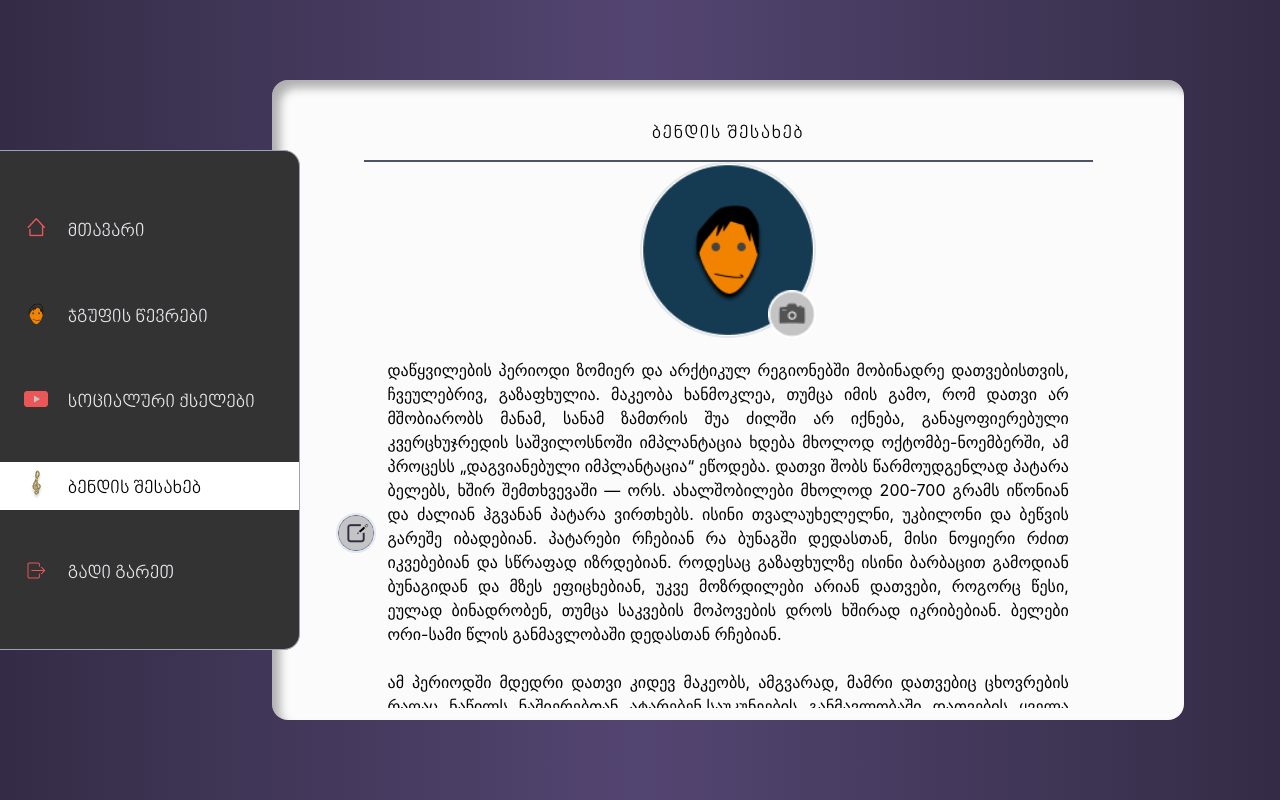
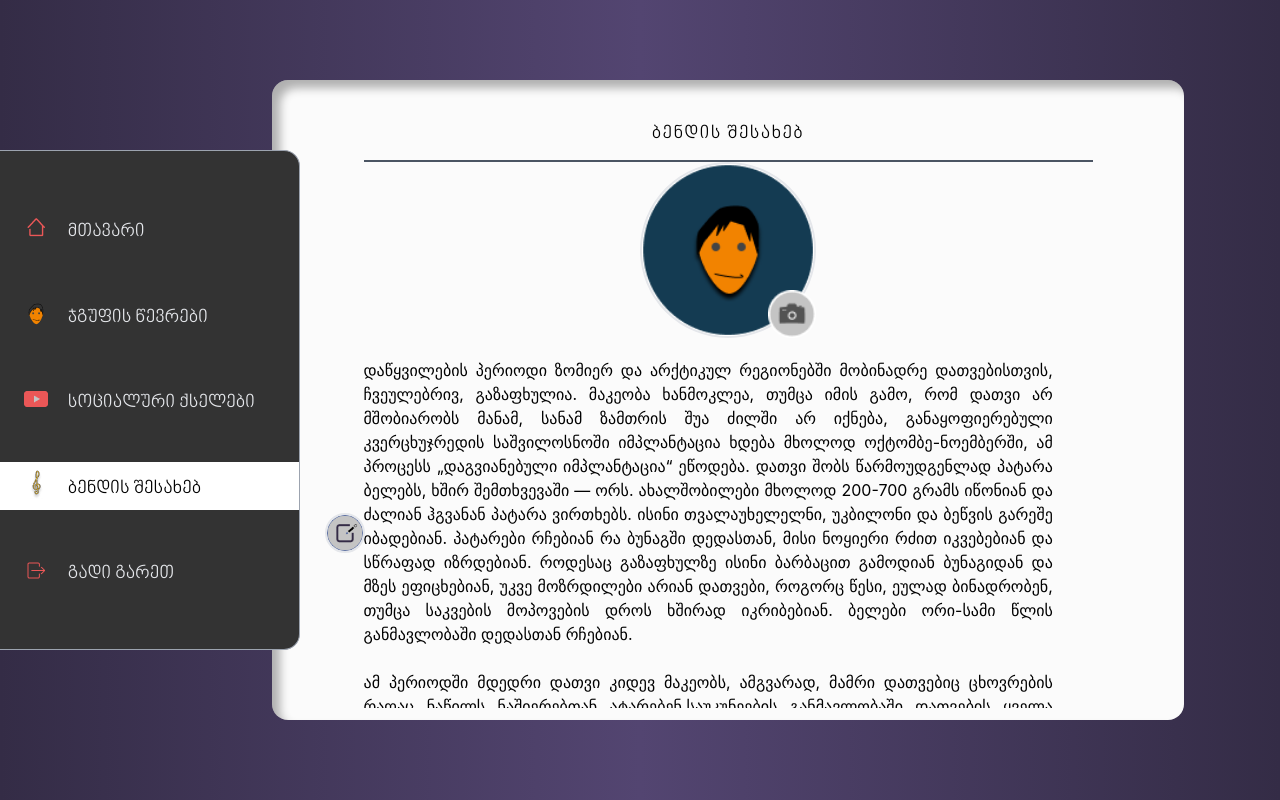
Before and after one commit to ibotchori/folk-soul, a React (Create React App) app: page /band-info in a window 1280 px wide. Built offline with nearby package versions, Linux system fonts and the light colour scheme.

Commit message:
fix: text width on BandInfo page

```diff
--- a/src/pages/BandInfo/BandInfo.tsx
+++ b/src/pages/BandInfo/BandInfo.tsx
@@ -33,11 +33,11 @@ const BandInfo = (props: Props) => {
           {/* Info */}
           <div className='flex items-center w-full justify-center relative pb-14 '>
             <img
-              className='w-10 absolute left-0 ml-16 h-10 cursor-pointer  rounded-full border-2 border-gray-200 '
+              className='w-10 absolute left-0 ml-[3.3rem] h-10 cursor-pointer  rounded-full border-2 border-gray-200 '
               src={EditButtonIcon}
               alt='avatar'
             />
-            <div className='w-[80%] text-justify h-[350px]  overflow-y-scroll px-6  scrollbar-thin  scrollbar-thumb-blue-200 scrollbar-track-gray-600 scrollbar-thumb-rounded-full scrollbar-track-rounded-full'>
+            <div className='w-[80%] text-justify h-[350px]  overflow-y-scroll pr-10  scrollbar-thin  scrollbar-thumb-blue-200 scrollbar-track-gray-600 scrollbar-thumb-rounded-full scrollbar-track-rounded-full'>
               <p className=''>
                 დაწყვილების პერიოდი ზომიერ და არქტიკულ რეგიონებში მობინადრე
                 დათვებისთვის, ჩვეულებრივ, გაზაფხულია. მაკეობა ხანმოკლეა, თუმცა
```
